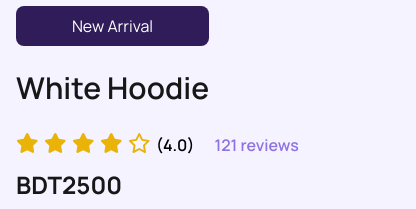
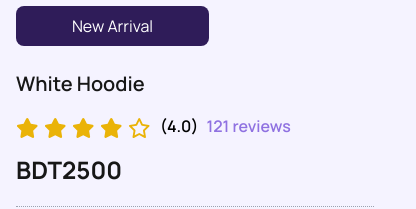
Before and after one commit to tanvir193palok/E-commerce_task, a Next.js app: page /product/1 in a window 390 px wide. Shown: the part 378-587 px from the top of the page, 416 px wide, since content can reach past the window. Built offline with nearby package versions, Linux system fonts and the light colour scheme; a web font is replaced by a local one.

Commit message:
Final design update

```diff
--- a/components/product/ImageGallery.jsx
+++ b/components/product/ImageGallery.jsx
@@ -8,11 +8,11 @@ const ImageGallery = () => {
 
   return (
     <div>
-      <div className="relative w-[350px] lg:w-[628px] h-[280px] lg:h-[519px]">
+      <div className="relative w-[350px] lg:w-[628px] h-[280px] lg:h-[519px] bg-[#F6F5FD]">
         <Image
           src={product.images[0]}
           alt={`Main view of ${product.name}`}
-          className="rounded-[8px] lg:rounded-[16px] w-[320px] lg:w-[588px] h-[280px] lg:h-[519px] bg-[#F6F5FD]"
+          className="rounded-[8px] lg:rounded-[16px] w-[320px] lg:w-[588px] h-[280px] lg:h-[519px]"
           width={400}
           height={400}
         />
--- a/components/product/ProductDescription.jsx
+++ b/components/product/ProductDescription.jsx
@@ -8,24 +8,23 @@ import StarRating from "./StarRating";
 
 const ProductDescription = () => {
   return (
-    <div className="w-[348px] lg:w-[612px] h-[549px] lg:h-[581px]">
+    <div className="w-full max-w-[360px] lg:max-w-[612px] h-auto lg:h-[581px]">
       <p className="w-[193px] h-[40px] bg-[#2F1C59] rounded-[8px] text-white mb-[24px] flex items-center justify-center">
         New Arrival
       </p>
-      <h3 className="w-[280px] h-[43px] font-semibold text-3xl mb-[16px] lg:mb-[24px]">
+      <h3 className="text-xl lg:text-3xl font-semibold mb-[16px] lg:mb-[24px]">
         {ProductData[0]?.name}
       </h3>
 
-      <div className="flex justify-start w-[400px] h-[24px] items-center space-x-1 mb-[16px] lg:mb-[24px]">
+      <div className="flex items-center space-x-2 mb-[16px] lg:mb-[24px]">
         <StarRating isBig={false} />
-
-        <span className="text-black mt-2 font-semibold pr-4 lg:pr-6">(4.0)</span>
-        <span className="text-[16px] text-primary mt-2  w-[85px] font-semibold">
+        <span className="text-black font-semibold">(4.0)</span>
+        <span className="text-[16px] text-primary font-semibold">
           121 reviews
         </span>
       </div>
 
-      <p className="w-[280px] h-[36px] text-2xl font-bold">BDT2500</p>
+      <p className="text-2xl font-bold">BDT2500</p>
 
       <div className="border-t border-dotted border-gray-400 my-[20px] lg:my-[32px]"></div>
 
@@ -40,7 +39,7 @@ const ProductDescription = () => {
       <div className="pb-[20px] lg:pb-[32px]">
         <p className="pb-[10px] lg:pb-[16px] font-bold">Quantity</p>
         <div className="flex items-center w-[132px] h-[48px] rounded-[24px] bg-[#ECE9FE] px-[8px] py-[8px]">
-          <button className="w-[32px] h-[32px] flex  items-center justify-center">
+          <button className="w-[32px] h-[32px] flex items-center justify-center">
             <FontAwesomeIcon icon={faMinus} />
           </button>
           <span className="mx-4 text-lg">1</span>
```
